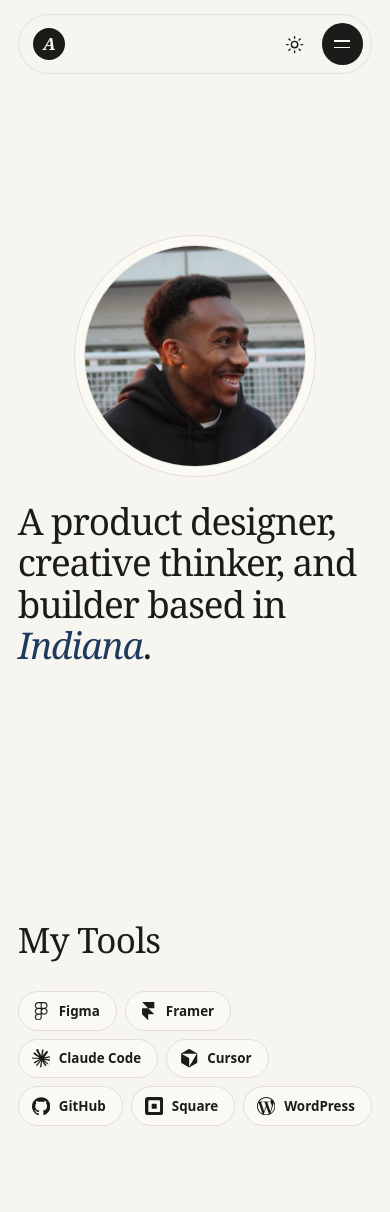
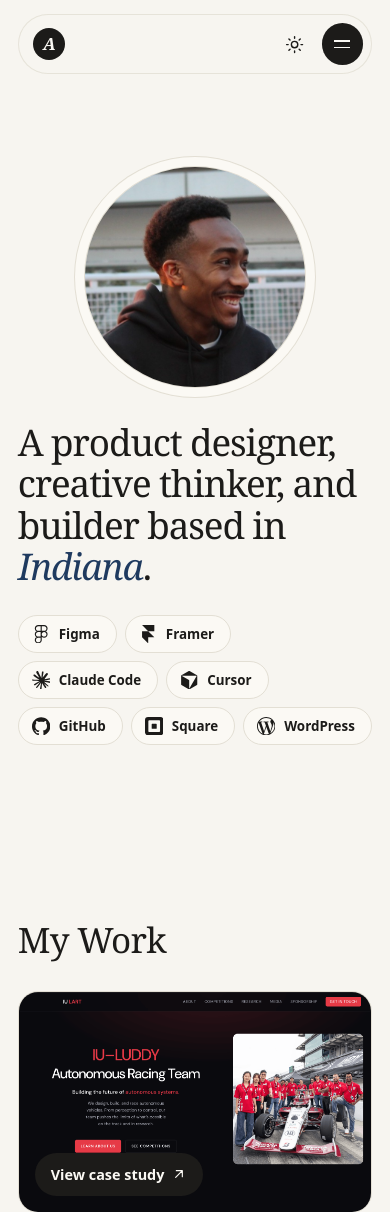
Before and after one commit to ahmad-a01/ahmad-portfolio, an Astro site: page / in a window 390 px wide. Shown: the top 1212 px of the page. Built offline with nearby package versions, Linux system fonts and the light colour scheme; Astro itself is replaced by a stand-in of ours.

Commit message:
Move tools into the hero under the headline, remove My Tools section
Co-Authored-By: Claude Opus 5.5 <noreply@anthropic.com>
Claude-Session: https://claude.ai/code/session_01Pmy5G8N8TUE1wr1hyQF2Qz

```diff
--- a/src/pages/index.astro
+++ b/src/pages/index.astro
@@ -28,6 +28,14 @@ const [featured, ...rest] = projects;
       <h1 id="hero-title" data-reveal>
         A product designer, creative thinker, and builder based in <em class="serif-italic">Indiana</em>.
       </h1>
+      <ul class="tools" aria-label="Tools I use">
+        {tools.map((t, i) => (
+          <li class="tool" data-reveal style={`--delay:${0.1 + i * 0.04}s`}>
+            <svg viewBox="0 0 24 24" aria-hidden="true"><path d={t.path} /></svg>
+            <span>{t.name}</span>
+          </li>
+        ))}
+      </ul>
     </div>
 
     <div class="hero-visual" data-reveal style="--delay:.1s">
@@ -35,24 +43,6 @@ const [featured, ...rest] = projects;
         <Image src={avatar} alt="Portrait of Ahmad Abdullahi" widths={[320, 590]} sizes="(min-width: 900px) 360px, 62vw" loading="eager" fetchpriority="high" />
       </div>
     </div>
-  </section>
-
-  <!-- Tools -->
-  <section class="section container tools-section" id="tools" aria-labelledby="tools-title">
-    <div class="section-head">
-      <div>
-        <h2 id="tools-title">My Tools</h2>
-      </div>
-    </div>
-
-    <ul class="tools">
-      {tools.map((t, i) => (
-        <li class="tool" data-reveal style={`--delay:${i * 0.04}s`}>
-          <svg viewBox="0 0 24 24" aria-hidden="true"><path d={t.path} /></svg>
-          <span>{t.name}</span>
-        </li>
-      ))}
-    </ul>
   </section>
 
   <!-- Work -->
@@ -218,40 +208,37 @@ const [featured, ...rest] = projects;
     object-position: 50% 40%;
   }
 
-  /* Tools ---------------------------------------------------------- */
+  /* Tools (under the hero headline) ------------------------------- */
   .tools {
-    display: grid;
-    grid-template-columns: repeat(7, minmax(0, 1fr));
-    gap: clamp(0.6rem, 0.4rem + 0.6vw, 1rem);
-    margin: 0;
+    display: flex;
+    flex-wrap: wrap;
+    gap: 0.5rem;
+    margin: clamp(1.75rem, 1.2rem + 1.5vw, 2.5rem) 0 0;
     padding: 0;
     list-style: none;
   }
 
   .tool {
-    display: grid;
-    justify-items: center;
-    align-content: center;
-    gap: 0.85rem;
-    padding: 1.6rem 0.75rem;
+    display: inline-flex;
+    align-items: center;
+    gap: 0.55rem;
+    padding: 0.55rem 1rem 0.55rem 0.8rem;
     border: 1px solid var(--line);
-    border-radius: var(--radius);
+    border-radius: 999px;
     background: var(--surface);
-    text-align: center;
     font-size: var(--step--1);
     font-weight: 600;
     line-height: 1.2;
-    transition: border-color 0.25s, transform 0.4s var(--ease);
+    transition: border-color 0.25s;
   }
 
   .tool:hover {
     border-color: var(--accent);
-    transform: translateY(-2px);
   }
 
   .tool svg {
-    width: 2rem;
-    height: 2rem;
+    width: 1.15rem;
+    height: 1.15rem;
     fill: var(--ink);
   }
 
@@ -482,10 +469,6 @@ const [featured, ...rest] = projects;
       grid-template-columns: minmax(0, 1fr);
     }
 
-    .tools {
-      grid-template-columns: repeat(4, minmax(0, 1fr));
-    }
-
     .cert-img {
       border-right: 0;
       border-bottom: 1px solid var(--line);
@@ -529,24 +512,5 @@ const [featured, ...rest] = projects;
       grid-column: 1 / -1;
     }
 
-    /* Phones: tools become a wrapping row of pills */
-    .tools {
-      display: flex;
-      flex-wrap: wrap;
-      gap: 0.5rem;
-    }
-
-    .tool {
-      display: inline-flex;
-      align-items: center;
-      gap: 0.55rem;
-      padding: 0.6rem 1rem 0.6rem 0.8rem;
-      border-radius: 999px;
-    }
-
-    .tool svg {
-      width: 1.15rem;
-      height: 1.15rem;
-    }
   }
 </style>
```
